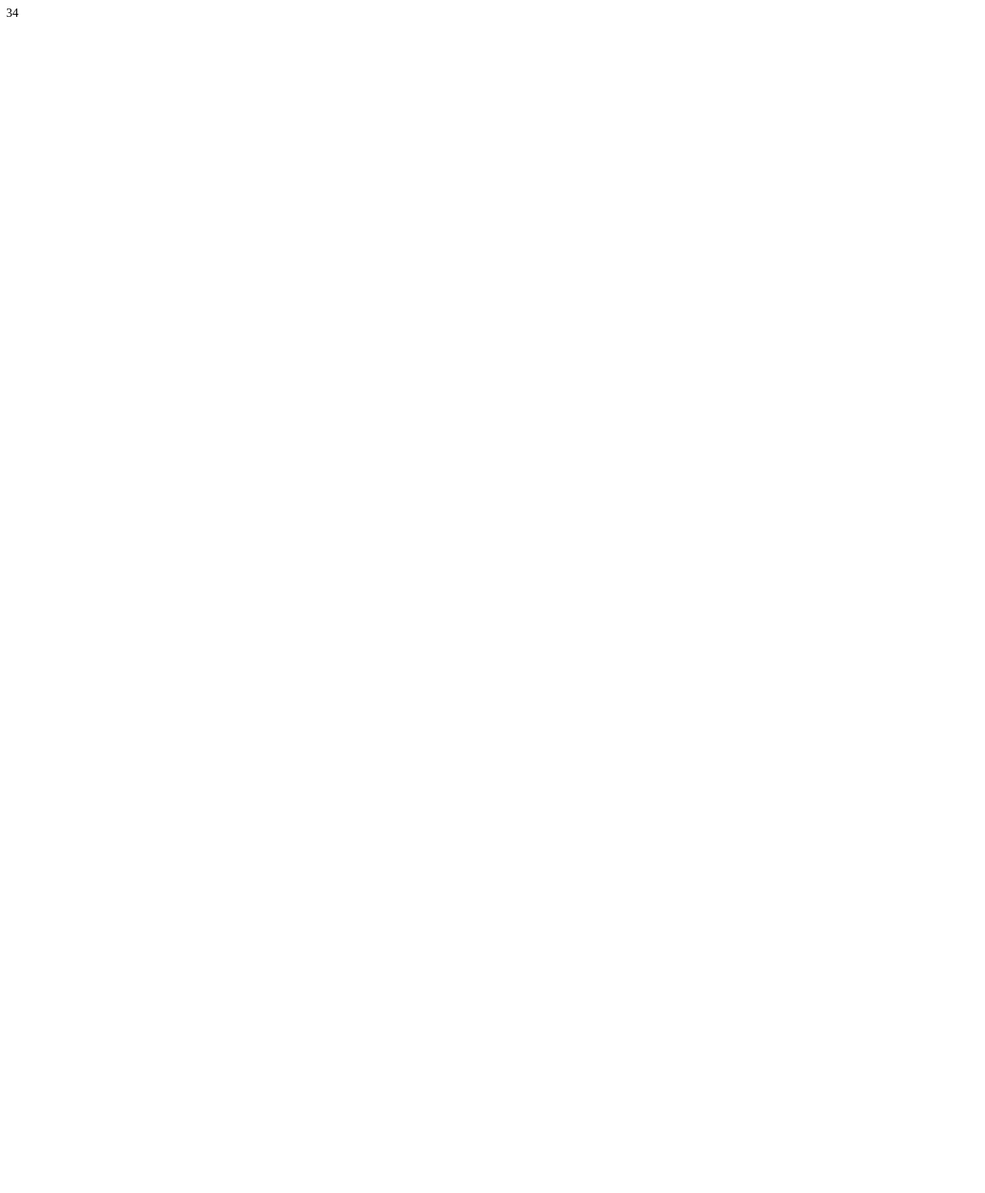
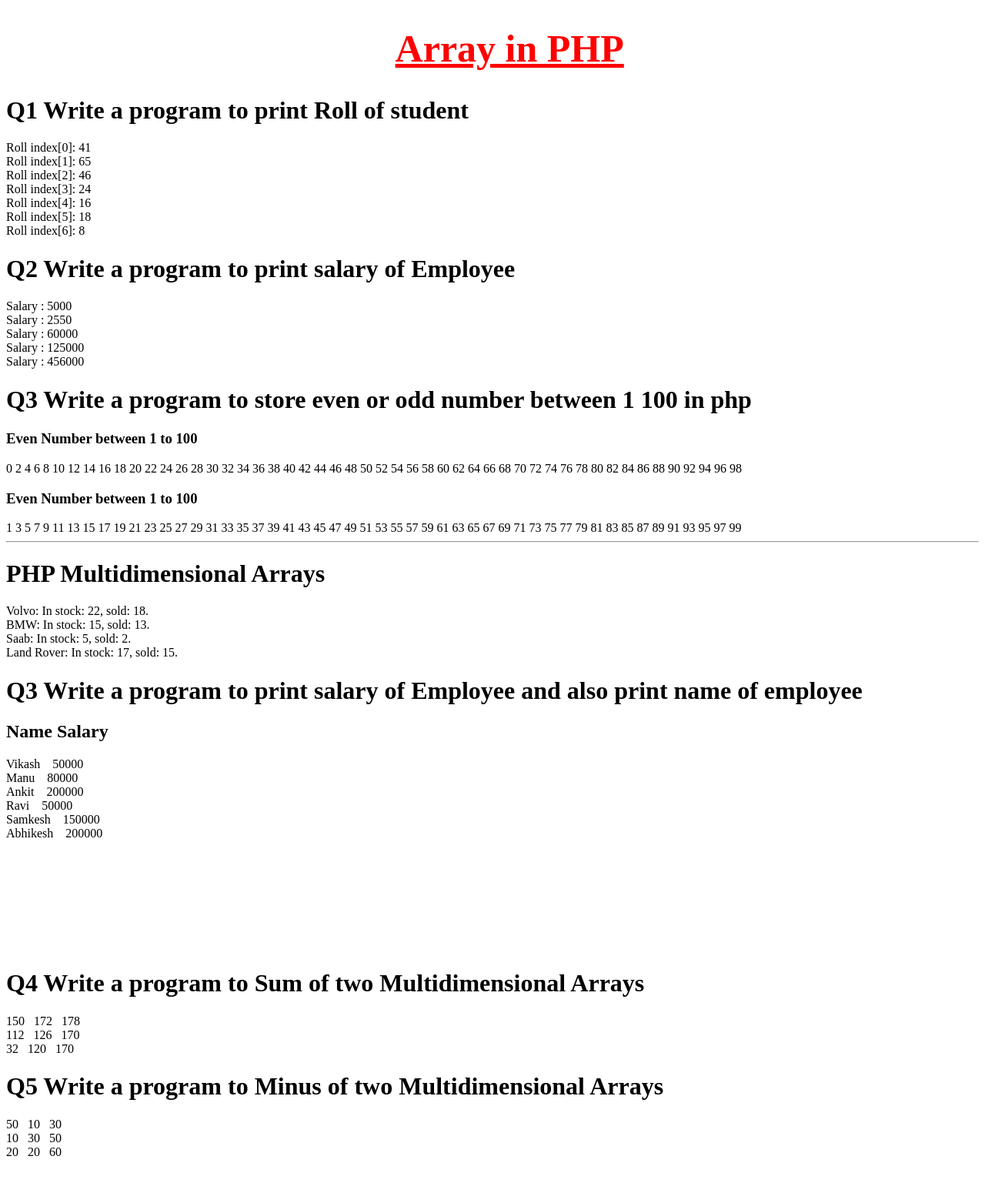
Before and after one commit to RishikeshK7/hello-php, a PHP site: page /Array.php in a window 1280 px wide. Before the commit the page is almost empty. Shown: the whole page at 77% size. Before the commit the page ends 22 px from the top, so only its background shows below. Run offline with PHP 8.4, Linux system fonts and the light colour scheme; data that the repository does not hold is empty.

Commit message:
Update Array in php

```diff
--- a/Array.php
+++ b/Array.php
@@ -1,4 +1,172 @@
-<?php
-  $arr=Array(45,34,54,34);
-  echo $arr[1];
-?>
+<!DOCTYPE html>
+<html lang="en">
+<head>
+    <meta charset="UTF-8">
+    <meta http-equiv="X-UA-Compatible" content="IE=edge">
+    <meta name="viewport" content="width=device-width, initial-scale=1.0">
+    <title>index array in php</title>
+
+</head>
+<body>
+
+    <h1 id="head">Array in PHP</h1>
+    <?php
+        //Q1 Write a program to print Roll of student;
+
+        echo "<h1> Q1 Write a program to print Roll of student</h1>";
+
+        $roll = array(41,65,46,24,16,18,8);
+        for ($i = 0; $i < count($roll); $i++){
+            echo "Roll index[$i]: ".$roll[$i];
+            echo "<br>";
+        }
+
+        //Q2 Write a program to print salary of Employee;
+
+        echo "<h1> Q2 Write a program to print salary of Employee </h1>";
+
+        $sal = array(5000,2550,60000,125000,456000);
+        for ($i = 0; $i < count($sal); $i++){
+            echo "Salary : ".$sal[$i];
+            echo "<br>";
+        }
+
+        //Q3 Write a program to store even or odd number between 1 100 in php;
+
+        echo "<h1> Q3 Write a program to store even or odd number between 1 100 in php</h1>";
+        $even=array();
+        $odd=array();
+        $j = 0;
+        $k = 0;
+        for ( $i = 0; $i < 100; $i++) {
+            if( $i % 2 == 0) {
+                $even[$j] = $i;
+                $j++;
+            }
+            else {
+                $odd[$k] = $i;
+                $k++;
+            }
+        }
+        //output of Even number
+        echo "<h3>Even Number between 1 to 100</h3>";
+        for ($i=0; $i < 50; $i++) {
+            echo $even[$i]. " ";
+        }
+        echo "<br>";
+        //output of Odd number
+        echo "<h3>Even Number between 1 to 100</h3>";
+        for ($i=0; $i < 50; $i++) {
+            echo $odd[$i]. " ";
+        }
+
+        echo "<hr>";
+        //PHP Multidimensional Arrays
+        echo "<h1>PHP Multidimensional Arrays</h1>";
+        $cars = array (
+            array("Volvo",22,18),
+            array("BMW",15,13),
+            array("Saab",5,2),
+            array("Land Rover",17,15)
+          );
+
+          echo $cars[0][0].": In stock: ".$cars[0][1].", sold: ".$cars[0][2].".<br>";
+          echo $cars[1][0].": In stock: ".$cars[1][1].", sold: ".$cars[1][2].".<br>";
+          echo $cars[2][0].": In stock: ".$cars[2][1].", sold: ".$cars[2][2].".<br>";
+          echo $cars[3][0].": In stock: ".$cars[3][1].", sold: ".$cars[3][2].".<br>";
+
+         //Q3 Write a program to print salary of Employee and also print name of employee;
+
+         echo "<h1> Q3 Write a program to print salary of Employee and also print name of employee</h1>";
+
+         $salary=array(
+             array("Vikash",50000),
+             array("Manu",80000),
+             array("Ankit",200000),
+             array("Ravi",50000),
+             array("Samkesh",150000),
+             array("Abhikesh",200000),
+         );
+    ?>
+        <table>
+              <?php
+               echo "<h2> Name   Salary</h2>";
+                 for($i = 0; $i < count( $salary ); $i++){
+                    for ($j = 0; $j < count($salary); $j++){
+                       echo "<tr>". $salary[$i][$j]."&nbsp;&nbsp;&nbsp;&nbsp;<td></td> <td></td></tr>";
+                    }
+                    echo "<br>";
+                }
+              ?>
+
+        </table>
+        <?php
+        //  <!-- for($i = 0; $i < count( $salary ); $i++){
+        //      for ($j = 0; $j < count($salary); $j++){
+        //         echo $salary[$i][$j]." ";
+        //      }
+        //      echo "<br>";
+        //  } -->
+
+        //Q Write a program to Sum of two Multidimensional Arrays  ;
+
+        echo "<h1> Q4 Write a program to Sum of two Multidimensional Arrays  </h1>";
+
+        $num1 = array(
+            array(75,86,89,100),
+            array(56,63,85,100),
+            array(16,60,85,100),
+        );
+        $num2 = array(
+            array(75,86,89,100),
+            array(56,63,85,100),
+            array(16,60,85,100),
+        );
+        $num3 = array();
+
+        for ($i=0; $i < count($num1); $i++) {
+            for ($j=0; $j < count($num2); $j++) {
+                $num3[$i][$j] = $num1[$i][$j] + $num2[$i][$j];
+
+                echo $num3[$i][$j]." &nbsp;&nbsp;";
+            }
+            echo "<br>";
+        }
+
+        //Q5 Write a program to Minus of two Array  ;
+
+        echo "<h1> Q5 Write a program to Minus of two Multidimensional Arrays</h1>";
+
+        $num1 = array(
+            array(75,86,89),
+            array(56,63,85),
+            array(56,60,85),
+        );
+        $num2 = array(
+            array(25,76,59),
+            array(46,33,35),
+            array(36,40,25),
+        );
+        $num3 = array();
+
+        for ($i=0; $i < count($num1); $i++) {
+            for ($j=0; $j < count($num2); $j++) {
+                $num3[$i][$j] = $num1[$i][$j] - $num2[$i][$j];
+
+                echo $num3[$i][$j]." &nbsp;&nbsp;";
+            }
+            echo "<br>";
+        }
+        echo "<br>";echo "<br>";
+    ?>
+
+    <!-- style heading using javascript -->
+    <script>
+        document.getElementById("head").style.fontSize="50px";
+        document.getElementById("head").style.color="red";
+        document.getElementById("head").style.textDecoration="underline";
+        document.getElementById("head").style.marginLeft="40%";;
+
+    </script>
+</body>
+</html>
```
